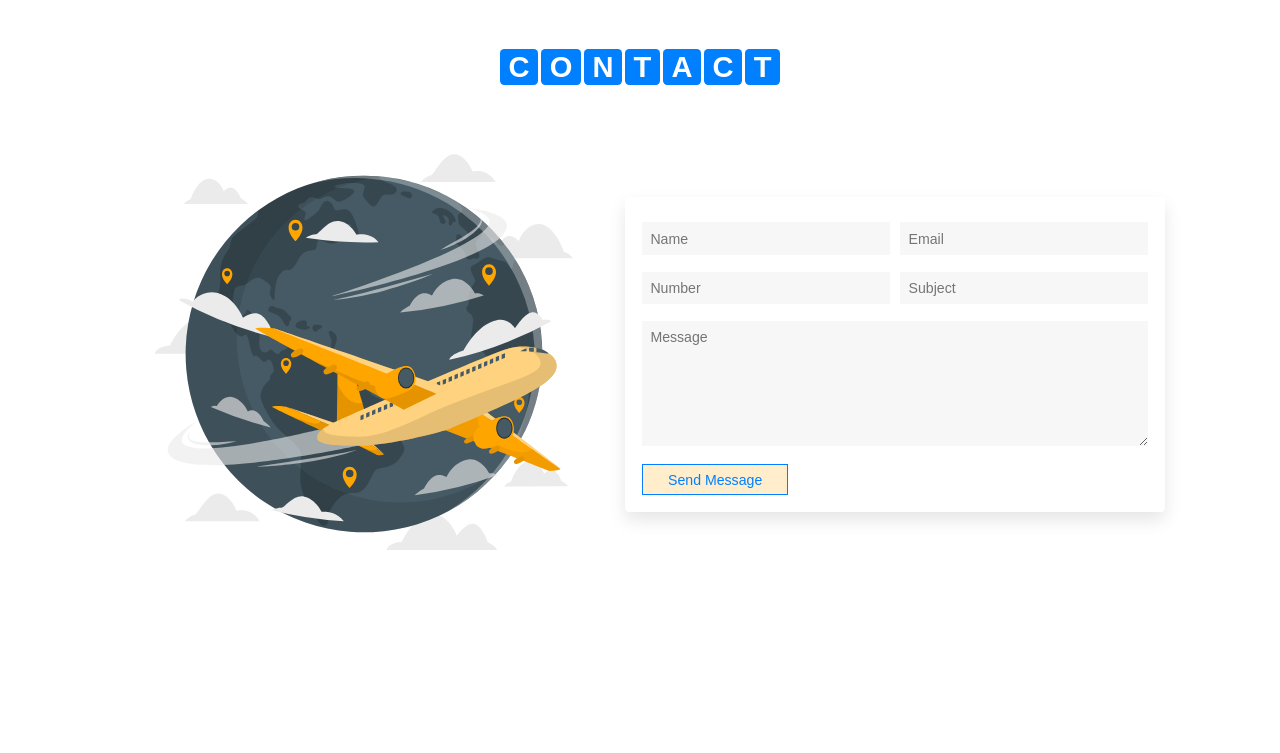
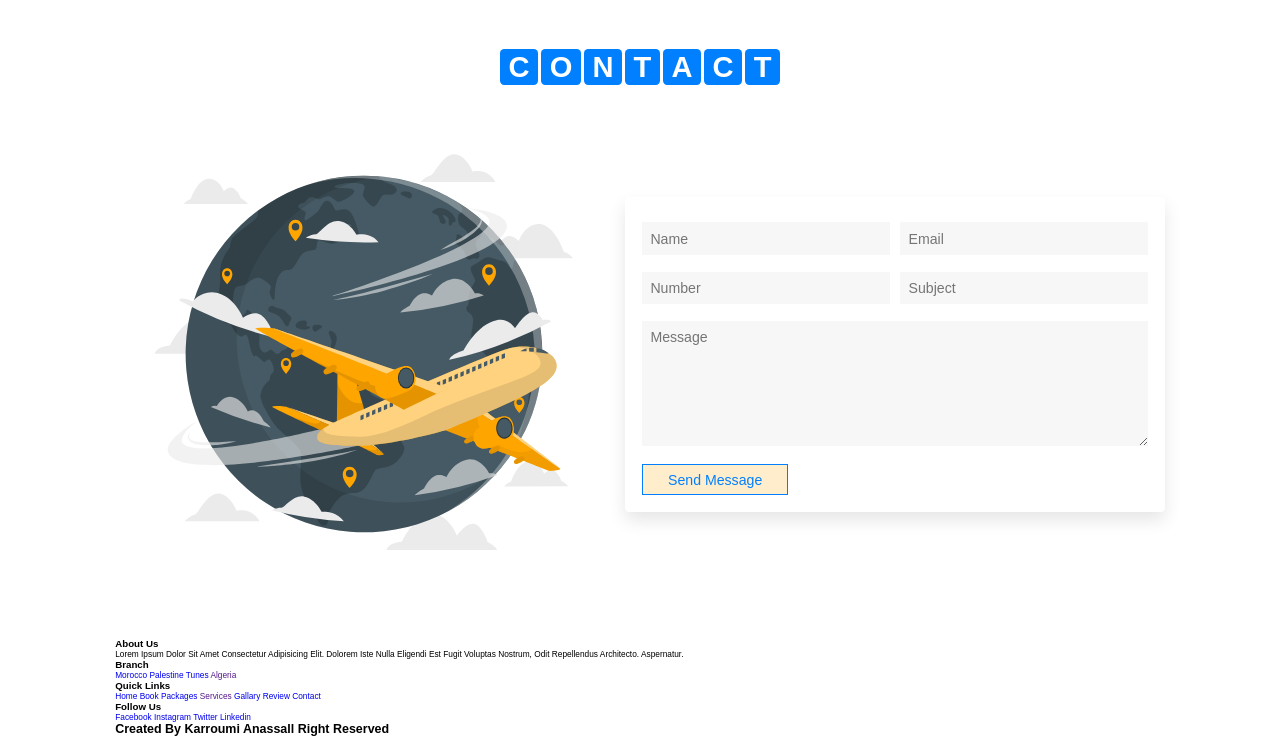
Before and after one commit to karroumi23/Travel-agency-1, a plain HTML site: page index.html in a window 1280 px wide. Shown: the part 3888-4641 px from the top of the page. Before the commit the page ends 4509 px from the top, so only its background shows below. Drawn offline with nearby package versions, Linux system fonts and the light colour scheme.

Commit message:
building FOOTER section with (HTML)

```diff
--- a/index.html
+++ b/index.html
@@ -518,7 +518,45 @@
           </div>
         </section>
        <!---------------------------------- END  CONTACT-->
+       <!---------------------------------- START  FOOTER-->
 
+         <section class="footer" >
+           <div class="boxcontainer">
+              <div class="box">
+                 <h3>about us </h3>
+                 <p>Lorem ipsum dolor sit amet consectetur adipisicing
+                   elit. Dolorem iste nulla eligendi est fugit voluptas
+                    nostrum, odit repellendus architecto. Aspernatur.</p>
+              </div>
+              <div class="box">
+                 <h3>branch</h3>
+                 <a href="#">morocco</a>
+                 <a href="#">palestine</a>
+                 <a href="#">tunes</a>
+                 <a href="">algeria</a>
+              </div>
+              <div class="box">
+                <h3>quick links</h3>
+                <a href="#">home</a>
+                <a href="#">book</a>
+                <a href="#">packages</a>
+                <a href="">services</a>
+                <a href="#">gallary</a>
+                <a href="#">review</a>
+                <a href="#">contact</a>
+             </div>
+             <div class="box">
+              <h3>follow us</h3>
+              <a href="#">facebook</a>
+              <a href="#">instagram</a>
+              <a href="#">twitter</a>
+              <a href="#">linkedin</a>
+           </div>
+        </div>
+        <h1 class="created">created by <span>karroumi anass</span>all right reserved </h1>
+         </section>
+
+       <!---------------------------------- START  FOOTER-->
 
 
 
```
